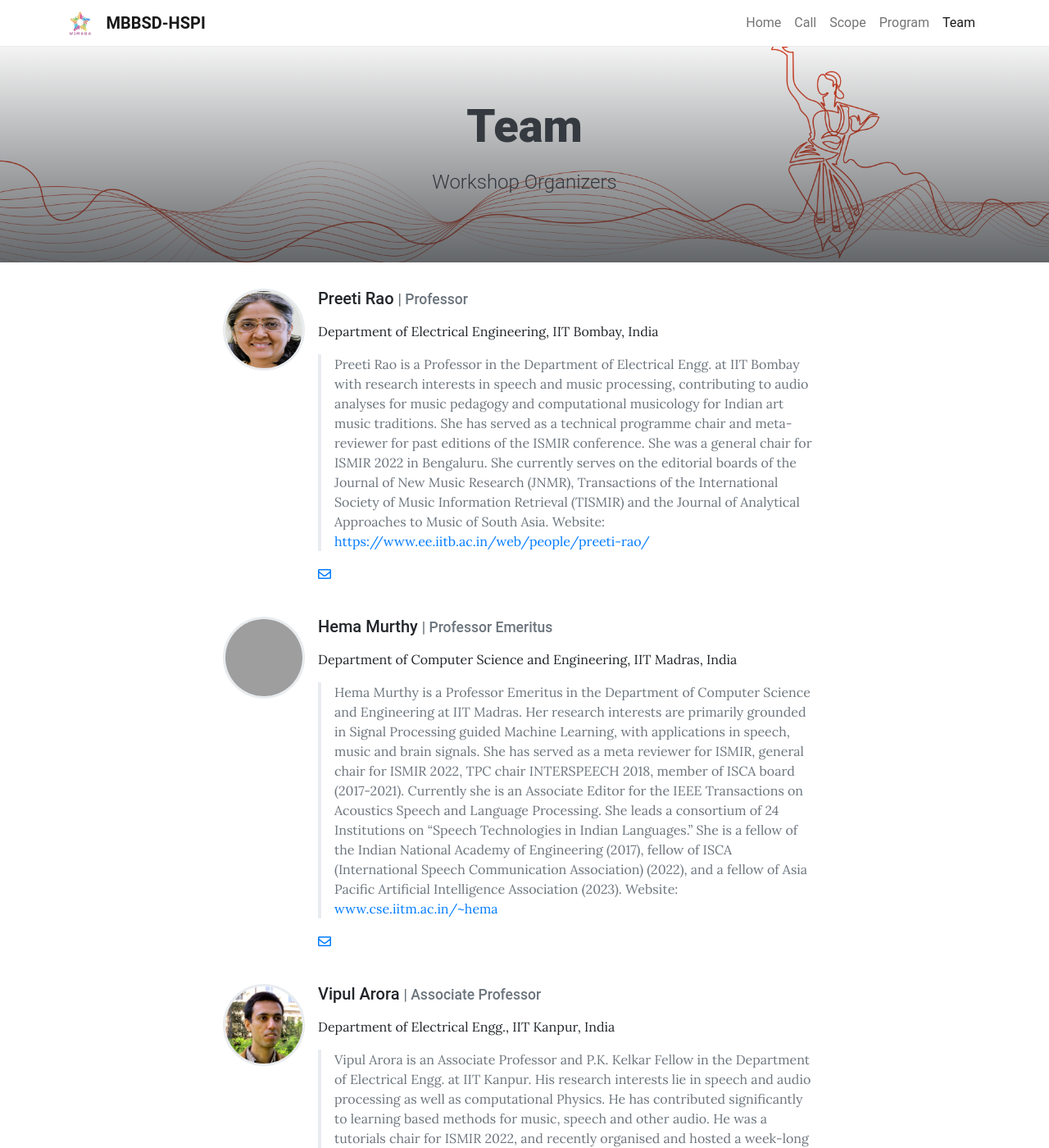
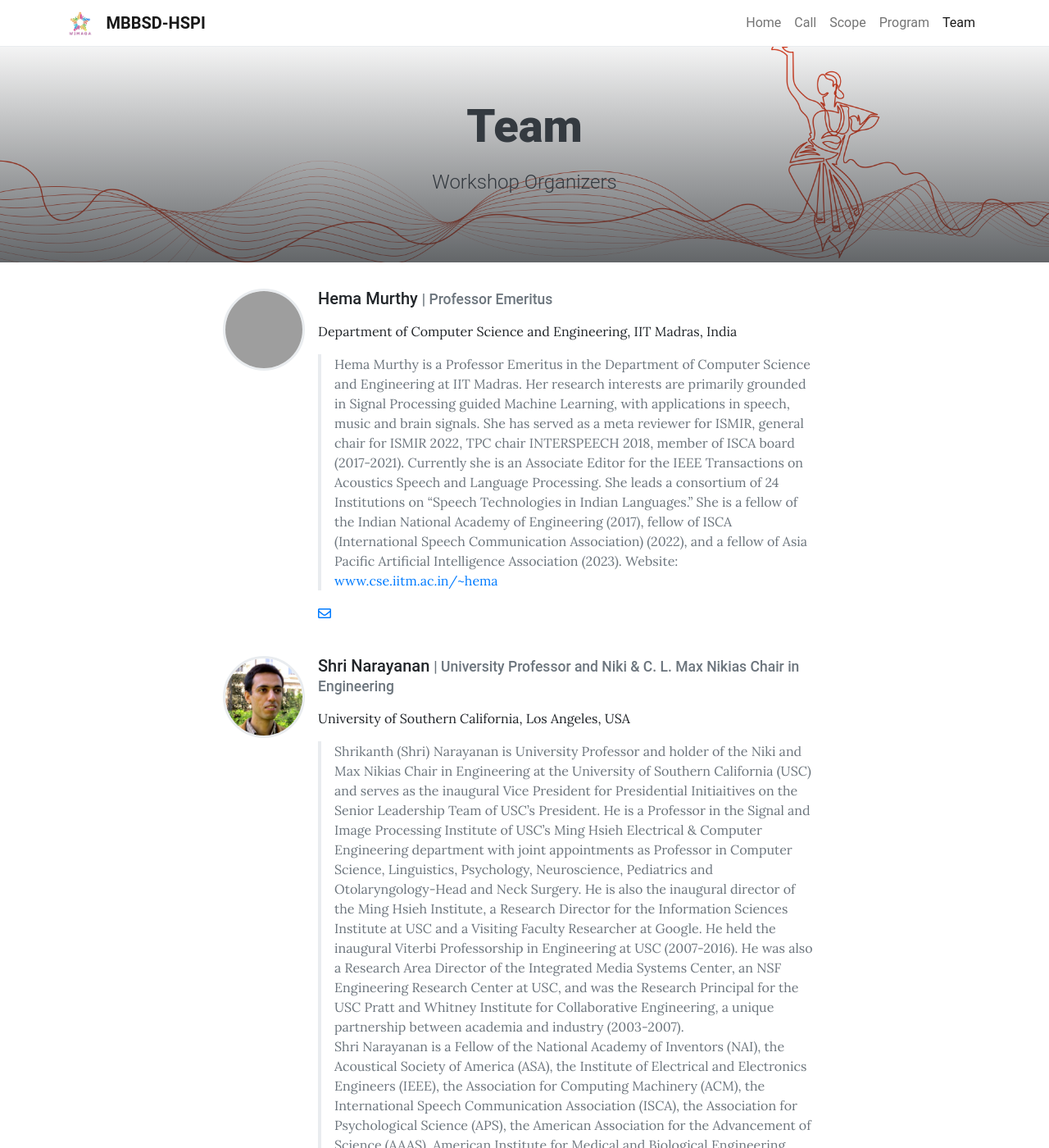
Before and after one commit to wmbspi/wmbspi.github.io, a Jekyll site: the page built from pages/team.md, in a window 1280 px wide and 1400 px high. Shown: the whole window at 82% size. Built offline with Jekyll 4.4.1, drawn with Linux system fonts in a browser that asks for light colours; some of the changed text lies outside the part shown; grey boxes are pictures that could not be loaded.

Commit message:
update_team

```diff
--- a/_data/team.yml
+++ b/_data/team.yml
@@ -1,19 +1,4 @@
 # Project team members listed below will appear on the /team page
-
-- name: Preeti Rao
-  role: Professor
-  image: assets/theme/images/preetirao.png
-  description: >
-    Department of Electrical Engineering, IIT Bombay, India
-
-    > Preeti Rao is a Professor in the Department of Electrical Engg. at IIT Bombay with research interests in
-    speech and music processing, contributing to audio analyses for music pedagogy and computational musicology
-    for Indian art music traditions. She has served as a technical programme chair and meta-reviewer for past
-    editions of the ISMIR conference. She was a general chair for ISMIR 2022 in Bengaluru. She currently serves
-    on the editorial boards of the Journal of New Music Research (JNMR), Transactions of the International Society
-    of Music Information Retrieval (TISMIR) and the Journal of Analytical Approaches to Music of South Asia.
-    Website: [https://www.ee.iitb.ac.in/web/people/preeti-rao/](https://www.ee.iitb.ac.in/web/people/preeti-rao/)
-  email: prao@ee.iitb.ac.in
 
 - name: Hema Murthy
   role: Professor Emeritus
@@ -32,17 +17,32 @@
     Website: [www.cse.iitm.ac.in/~hema](www.cse.iitm.ac.in/~hema)
   email: hema@cse.iitm.ac.in
 
-- name: Vipul Arora
-  role: Associate Professor
+- name: Shri Narayanan
+  role: University Professor and Niki & C. L. Max Nikias Chair in Engineering
   image: assets/theme/images/vipularora.png
   description: >
-    Department of Electrical Engg., IIT Kanpur, India
+    University of Southern California, Los Angeles, USA
 
-    > Vipul Arora is an Associate Professor and P.K. Kelkar Fellow in the Department of Electrical Engg. at IIT Kanpur.
-    His research interests lie in speech and audio processing as well as computational Physics. He has contributed
-    significantly to learning based methods for music, speech and other audio. He was a tutorials chair for ISMIR 2022,
-    and recently organised and hosted a week-long winter school on the theme of AI for Music at I.I.T. Kanpur which drew
-    a large number of students and faculty across signal processing, computing and design.
+    > Shrikanth (Shri) Narayanan is University Professor and holder of the Niki and Max
+    Nikias Chair in Engineering at the University of Southern California (USC) and serves
+    as the inaugural Vice President for Presidential Initiaitives on the Senior Leadership
+    Team of USC's President. He is a Professor in the Signal and Image Processing Institute
+    of USC's Ming Hsieh Electrical & Computer Engineering department with joint appointments
+    as Professor in Computer Science, Linguistics, Psychology, Neuroscience, Pediatrics and
+    Otolaryngology-Head and Neck Surgery. He is also the inaugural director of the Ming Hsieh
+    Institute, a Research Director for the Information Sciences Institute at USC and a Visiting
+    Faculty Researcher at Google. He held the inaugural Viterbi Professorship in Engineering at
+    USC (2007-2016). He was also a Research Area Director of the Integrated Media Systems Center,
+    an NSF Engineering Research Center at USC, and was the Research Principal for the USC Pratt and
+    Whitney Institute for Collaborative Engineering, a unique partnership between academia and industry (2003-2007).
+
+    Shri Narayanan is a Fellow of the National Academy of Inventors (NAI), the Acoustical Society of
+    America (ASA), the Institute of Electrical and Electronics Engineers (IEEE), the Association for
+    Computing Machinery (ACM), the International Speech Communication Association (ISCA), the Association
+    for Psychological Science (APS), the American Association for the Advancement of Science (AAAS), American
+    Institute for Medical and Biological Engineering (AIMBE) and the Association for the Advancement of Affective
+    Computing (AAAC). Shri Narayanan is a member of the [European Academy of Sciences]({{https://euro-acad.eu/}}) and Arts and a [2022 Guggenheim
+    Fellow]({{https://www.gf.org/fellows/shrikanth-narayanan/}}). He is also a member of the professional honor societies Tau Beta Pi, Phi Kappa Phi and Eta Kappa Nu.
   email: vipular@iitk.ac.in
 
 - name: Vinoo Alluri
```
